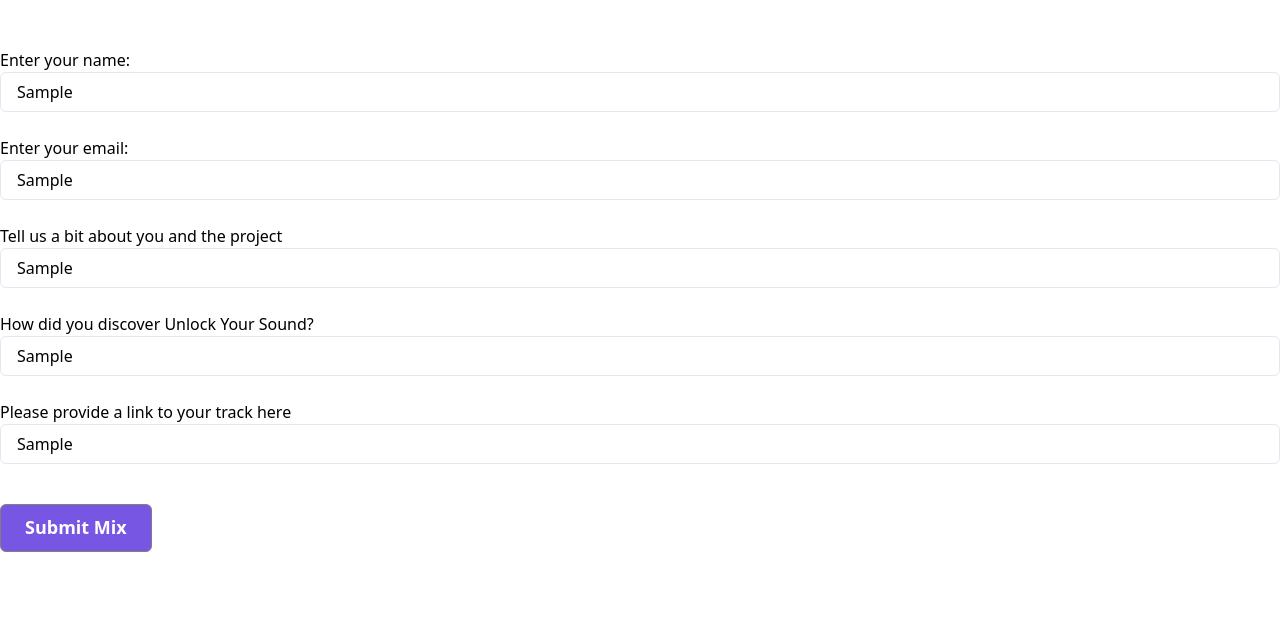
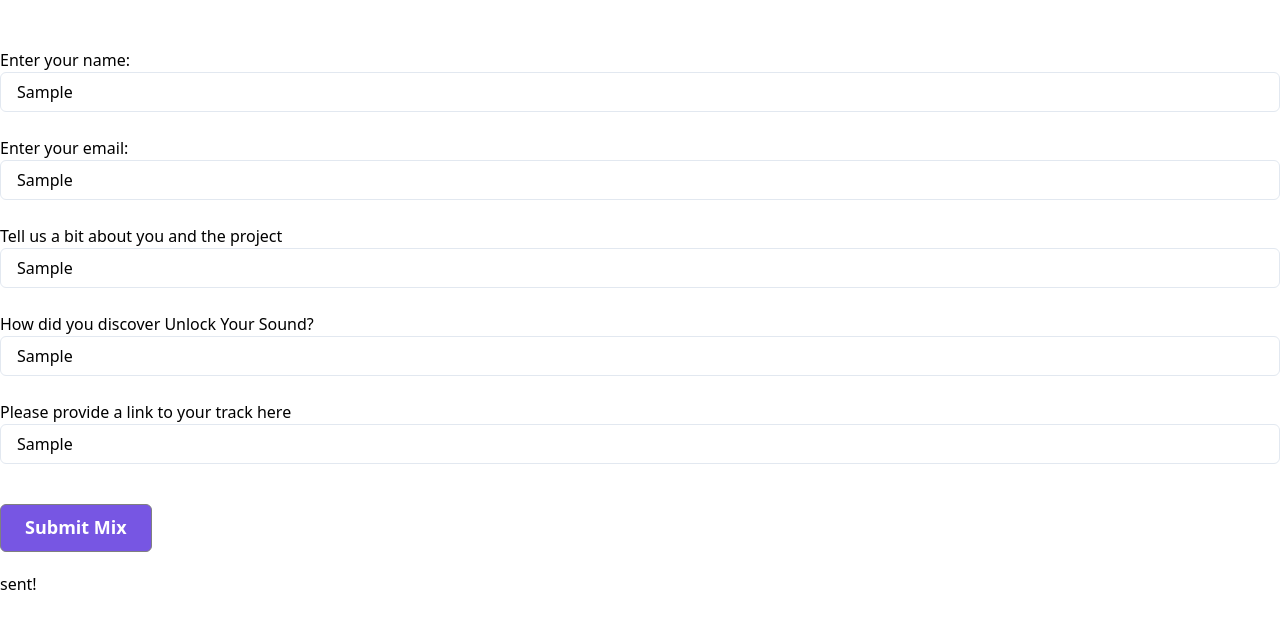
Before and after one commit to carvalhochris/uys-js, a Next.js app: page /test-submit in a window 1280 px wide. Both pictures are taken after typing "Sample", "Sample", "Sample", "Sample", "Sample" into the empty fields and a click on the button "Submit Mix". Shown: the top 628 px of the page. Built offline with nearby package versions, Linux system fonts and the light colour scheme; no server answers.

Commit message:
setTimeout

```diff
--- a/src/components/SubmitMix.js
+++ b/src/components/SubmitMix.js
@@ -10,6 +10,7 @@ function SubmitMix() {
   const [descValue, setDescValue] = useState("");
   const [isPosting, setIsPosting] = useState(false);
   const [discValue, setDiscoverValue] = useState("");
+  const [showSuccess, setShowSuccess] = useState(false);
 
   useEffect(() => {
     setIsPosting(false);
@@ -50,7 +51,7 @@ function SubmitMix() {
   const handleSubmit = () => {
     setIsPosting(true);
     // event.preventDefault();
-    console.log(isPosting);
+    // console.log(isPosting);
     const formData = new FormData();
     formData.append("name", nameValue);
     formData.append("email", emailValue);
@@ -59,14 +60,15 @@ function SubmitMix() {
     formData.append("disc", discValue);
     console.log("formData is...");
     console.log(formData);
-    // setTimeout(() => {
-    //   setIsPosting(false);
-    // }, 5000);
+    setTimeout(() => {
+      console.log("Delayed for 1 second.");
+      setIsPosting(false);
+      setShowSuccess(true);
+      axios.post('https://service.songcards.io/submit-mix', formData);
+    }, 1000);
 
-    axios.post('https://service.songcards.io/submit-mix', formData);
     // alert('sent!')
     // alert(inputs);
-    setIsPosting(false);
   };
 
   return (
@@ -159,7 +161,8 @@ function SubmitMix() {
             onChange={handleDiscover}
           />
         </label>
-        <br /><br />
+        <br />
+        <br />
         <label>
           Please provide a link to your track here
           <Input
@@ -171,7 +174,8 @@ function SubmitMix() {
         </label>
         <br />
         {/* <input type="submit" /> */}
-        <Button onClick={handleSubmit}
+        <Button
+          onClick={handleSubmit}
           mt={10}
           // mt={6}
           mb={5}
@@ -180,11 +184,12 @@ function SubmitMix() {
           variant="outline"
           backgroundColor="#7756E3"
           color="white"
-
-
-        >Submit Mix</Button>
+        >
+          Submit Mix
+        </Button>
       </form>
       {isPosting && <Spinner />}
+      {showSuccess && <p>sent!</p>}
     </>
   );
 }
```
Lines whose indentation alone changed are shown as unchanged.
